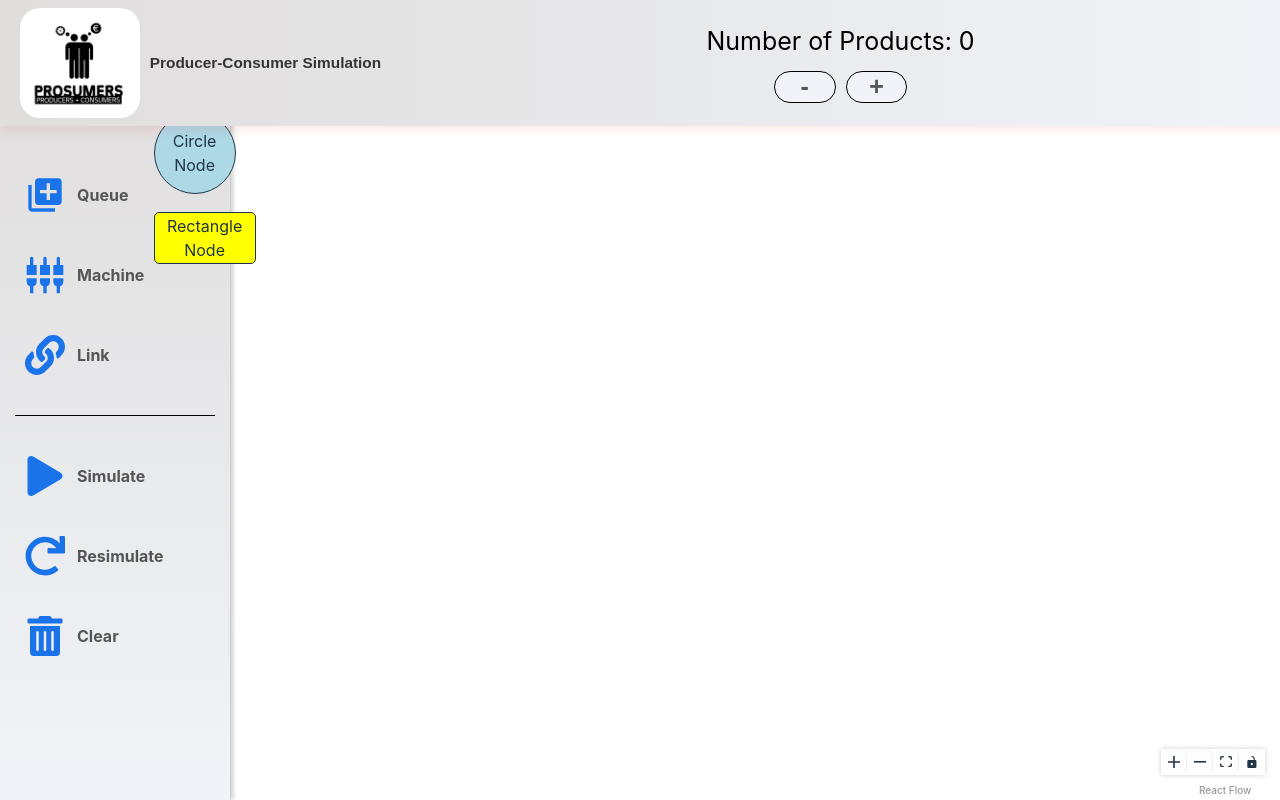
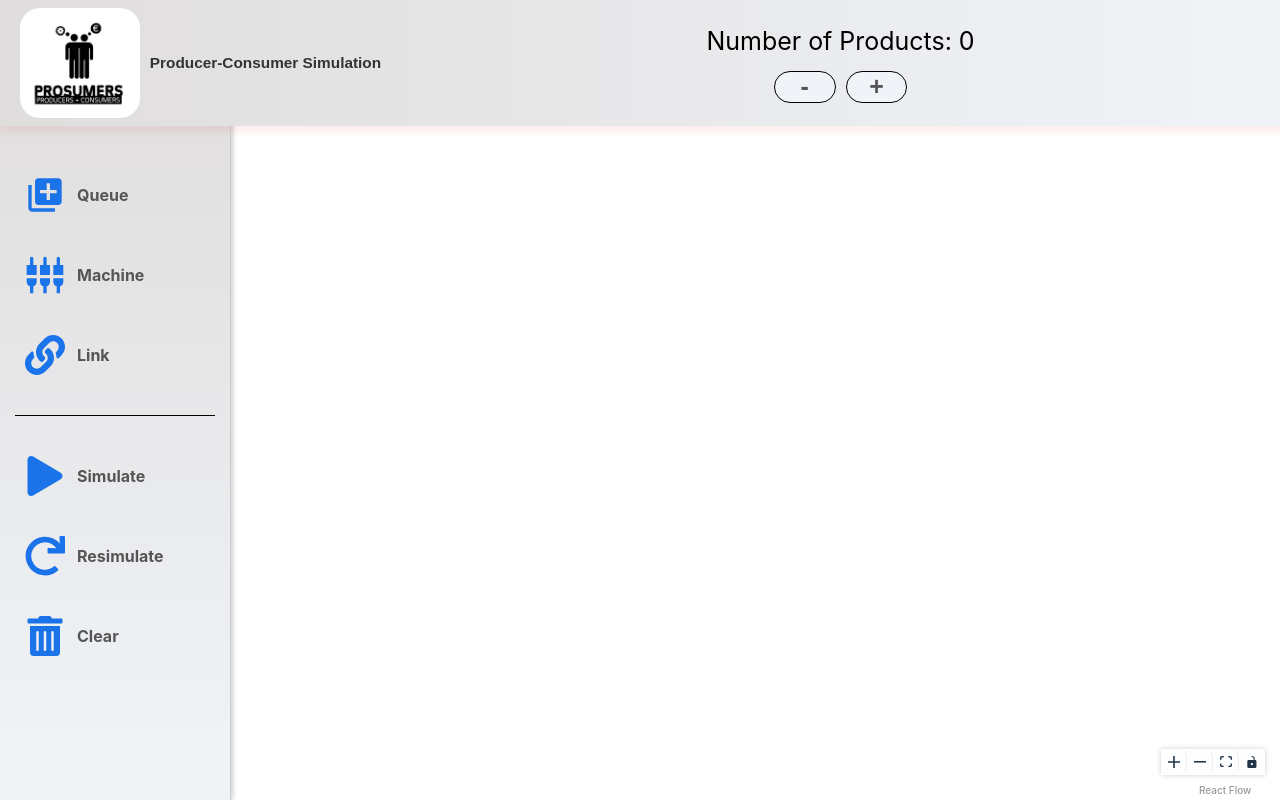
Before and after one commit to omar2004khaled/Producer-Consumer-Simulation, a React (Vite) app in the folder front-end/: page / in a window 1280 px wide. Built offline with nearby package versions, Linux system fonts and the light colour scheme.

Commit message:
remove the testing initial nodes

```diff
--- a/front-end/src/Components/SimulationArea.jsx
+++ b/front-end/src/Components/SimulationArea.jsx
@@ -25,20 +25,8 @@ const nodeTypes = {
 };
 
 const SimulationArea = () => {
-  const initialNodes = [
-    { id: '1', type: 'circle', position: { x: 0, y: 0 }, data: { label: 'Circle Node' } },
-    { id: '2', type: 'rectangle', position: { x: 0, y: 100 }, data: { label: 'Rectangle Node' } },
-  ];
-  const initialEdges = [
-    {
-      id: 'e1-2',
-      source: '1',
-      target: '2',
-      ...Arrow,
-    },
-  ];
-  const [nodes, setNodes, onNodesChange] = useNodesState(initialNodes);
-  const [edges, setEdges, onEdgesChange] = useEdgesState(initialEdges);
+  const [nodes, setNodes, onNodesChange] = useNodesState([]);
+  const [edges, setEdges, onEdgesChange] = useEdgesState([]);
 
   const onConnect = useCallback(
     (params) => setEdges((eds) => addEdge({ ...params, ...Arrow }, eds)),
```
